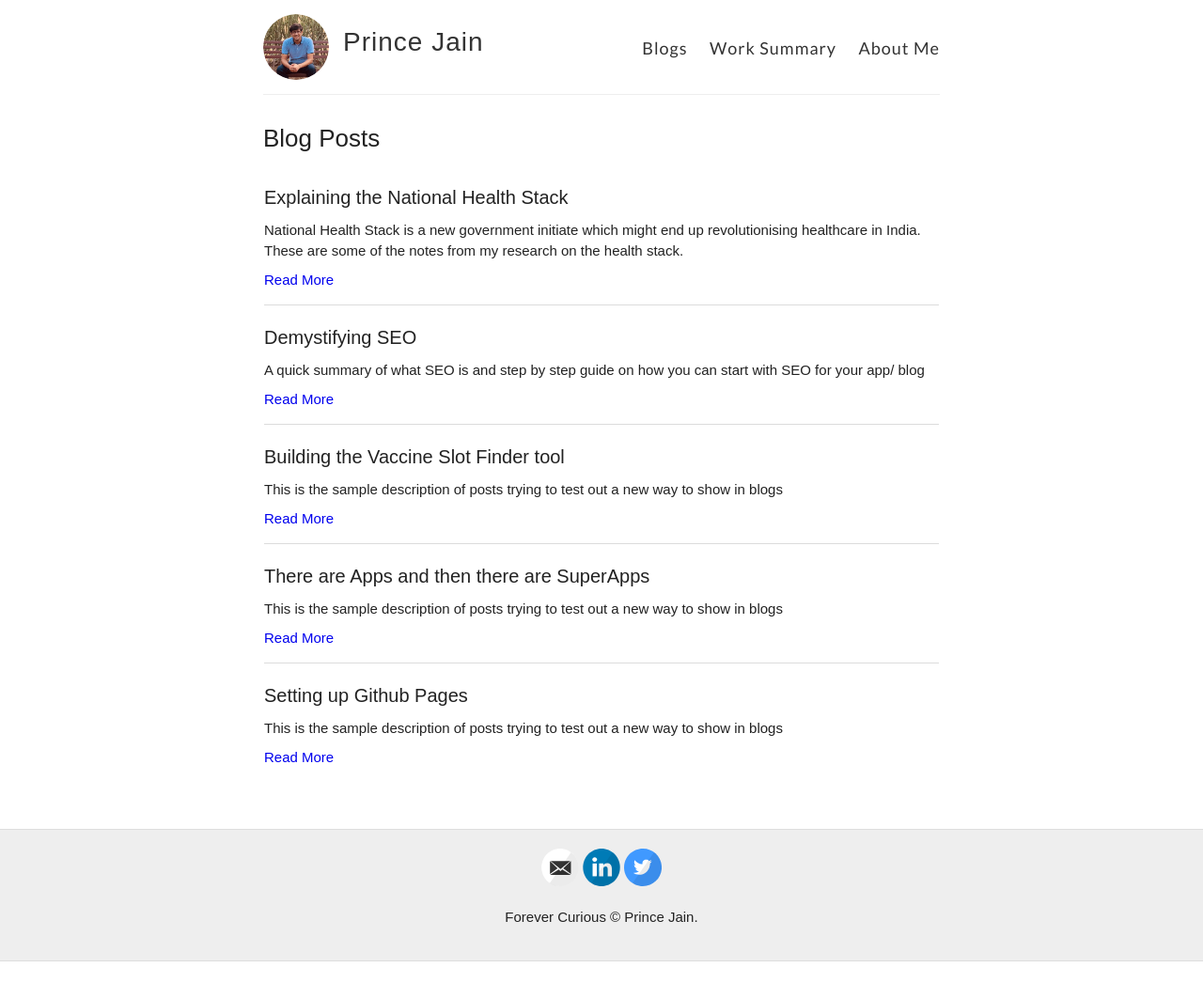
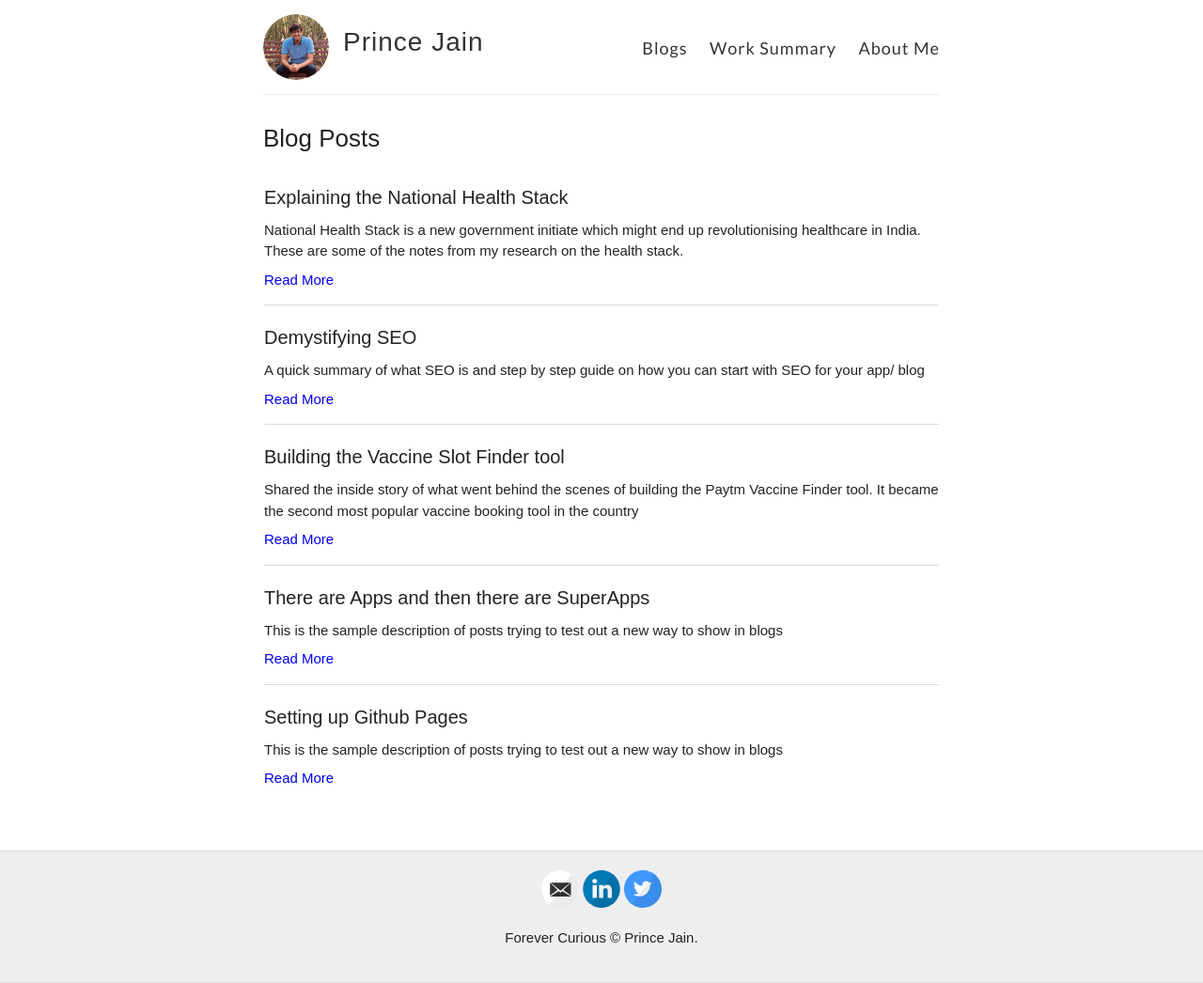
Before and after one commit to product-noob/product-noob.github.io, a Jekyll site: the page built from blog.md, in a window 1280 px wide. Shown: the whole page at 94% size. Built offline with Jekyll 4.4.1, drawn with Linux system fonts in a browser that asks for light colours; before the commit the page ends 1023 px from its top, so only the background shows below that.

Commit message:
Updated post description for Vaccine Finder

```diff
--- a/_posts/2021-08-03-Building Vaccine Slot Finder.md
+++ b/_posts/2021-08-03-Building Vaccine Slot Finder.md
@@ -1,7 +1,7 @@
 ---
 layout: post
 title: Building the Vaccine Slot Finder tool
-description: "This is the sample description of posts trying to test out a new way to show in blogs"
+description: "Shared the inside story of what went behind the scenes of building the Paytm Vaccine Finder tool. It became the second most popular vaccine booking tool in the country"
 
 ---
 
```
